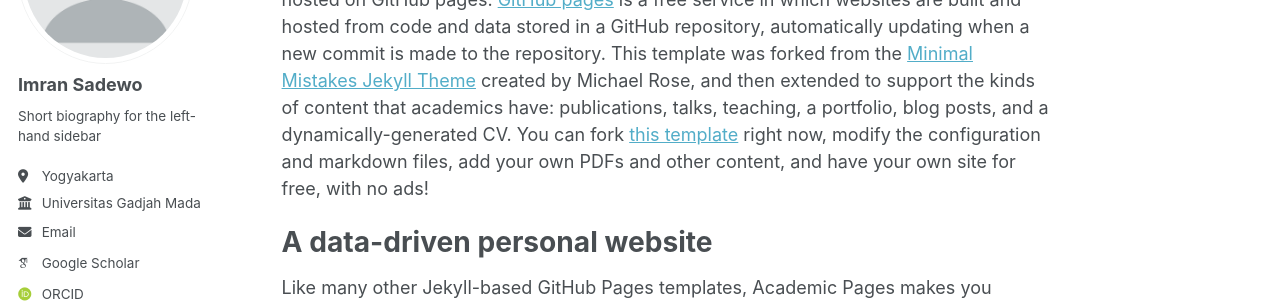
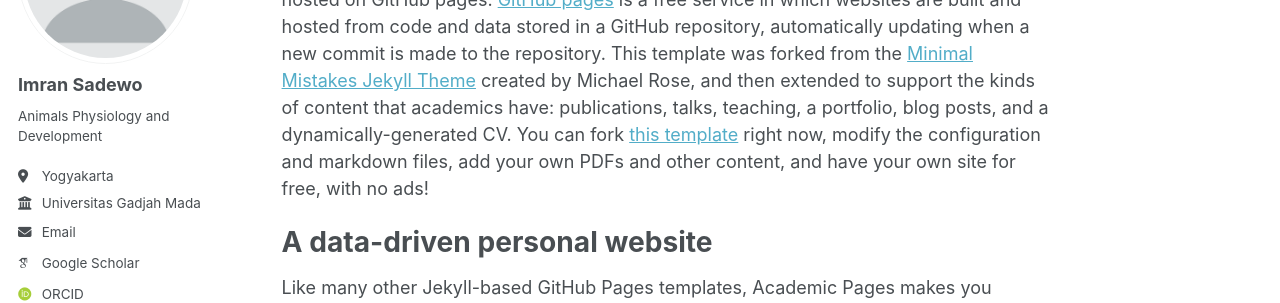
Before and after one commit to Imransadewo/Imransadewo.github.io, a Jekyll site: the page built from _pages/about.md, in a window 1280 px wide. Shown: the part 210-513 px from the top of the page. Built offline with Jekyll 4.4.1, drawn with Linux system fonts in a browser that asks for light colours; some web fonts are replaced.

Commit message:
fix: update sort describe

```diff
--- a/_config.yml
+++ b/_config.yml
@@ -25,7 +25,7 @@ author:
   avatar           : "profile.png"
   name             : "Imran Sadewo"
   pronouns         : # example: "he/him"
-  bio              : "Short biography for the left-hand sidebar"
+  bio              : "Animals Physiology and Development"
   location         : "Yogyakarta"
   employer         : "Universitas Gadjah Mada"
   uri              : # URL
```
